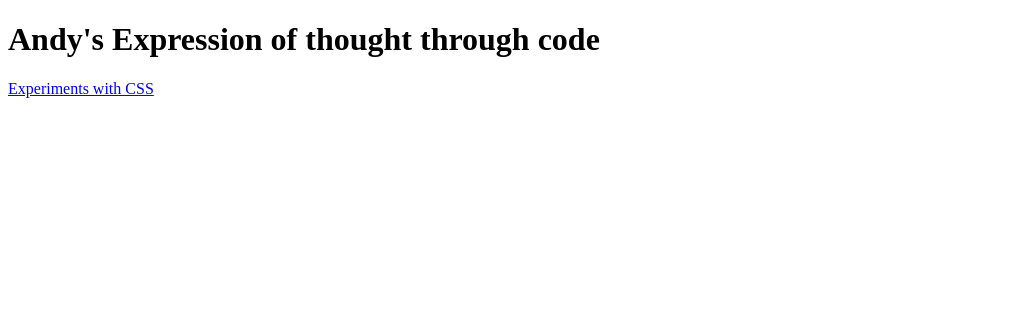
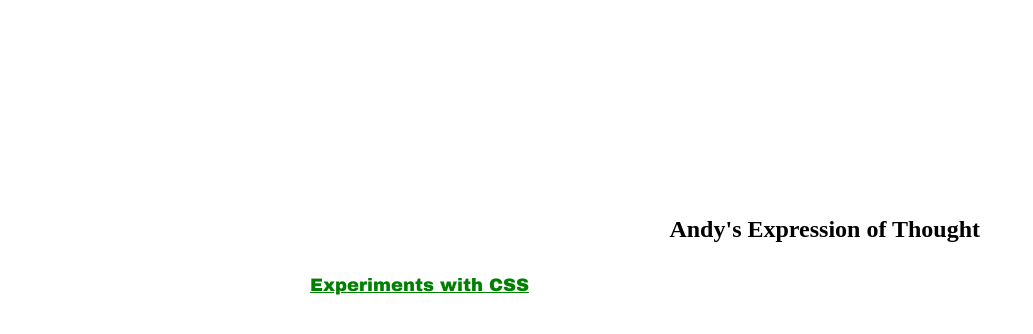
Before and after one commit to jasonagus/jasonagus.github.io, a plain HTML site: page index.html in a window 1280 px wide. Shown: the whole page, without its empty margins (0-1033 px from the left). Drawn offline with Linux system fonts and the light colour scheme.

Commit message:
commit message

```diff
--- a/index.html
+++ b/index.html
@@ -2,11 +2,12 @@
 <html>
 <head>
 <title>Andy's Homepage</title>
+<link rel="stylesheet" type="text/css" href="style.css">
 </head>
 
 <body>
 
-<h1>Andy's Expression of thought through code</h1>
+<h1>Andy's Expression of Thought</h1>
 <a href = "cssexperiments/composition1">Experiments with CSS</a>
 
 </body>
--- /dev/null
+++ b/style.css
@@ -0,0 +1,17 @@
+h1 {
+    color: Dark Green;
+    font-size: 24px;
+    position: absolute;
+    top:200px;
+    right:300px;
+}
+
+a {
+    color: green;
+    font-family: arial black;
+    position: absolute;
+    top:275px;
+    left: 310px;
+    font-size: 18px;
+
+}
```
Also changed, not shown: .c9/metadata/workspace/index.html, .c9/metadata/workspace/style.css (added), 1 other file.
